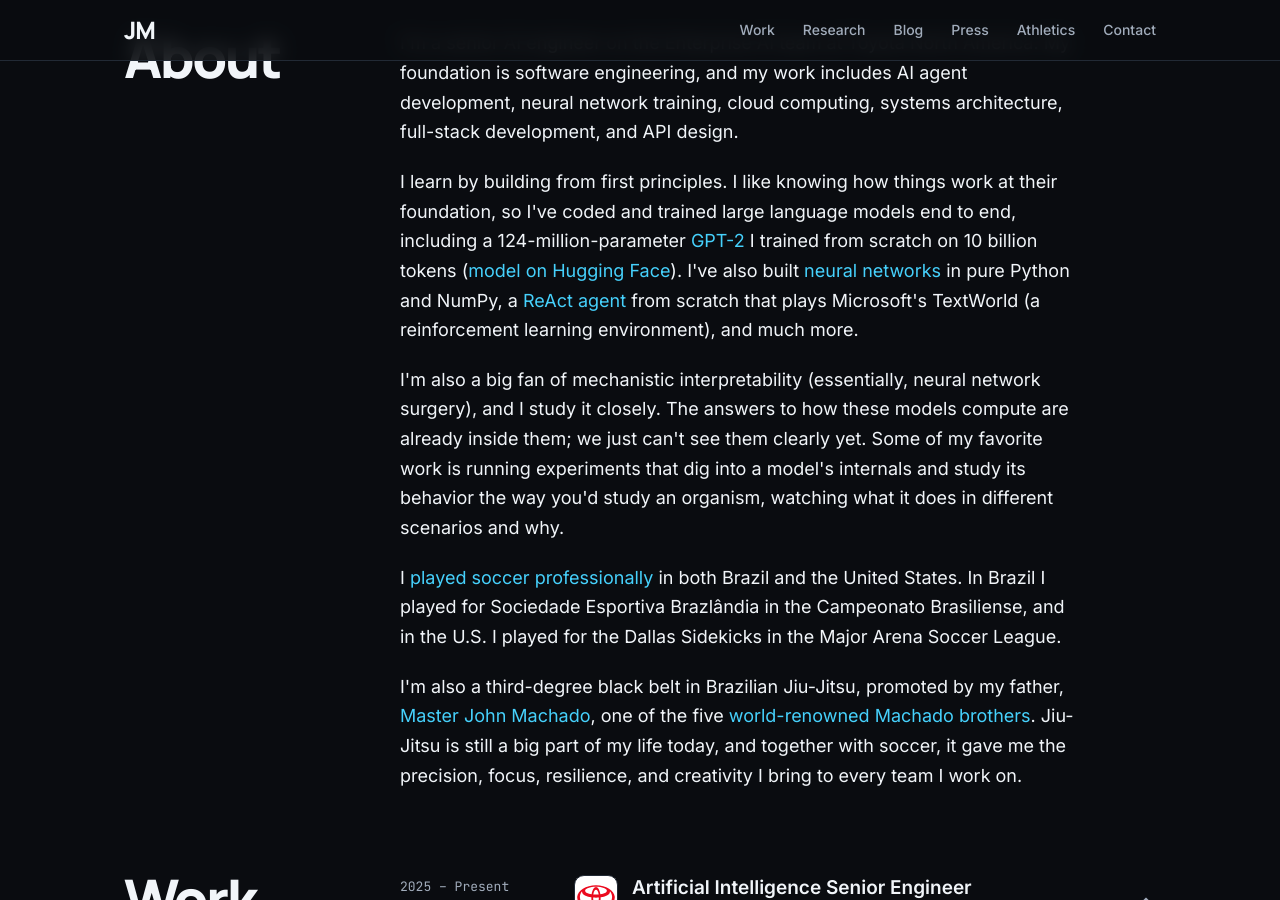
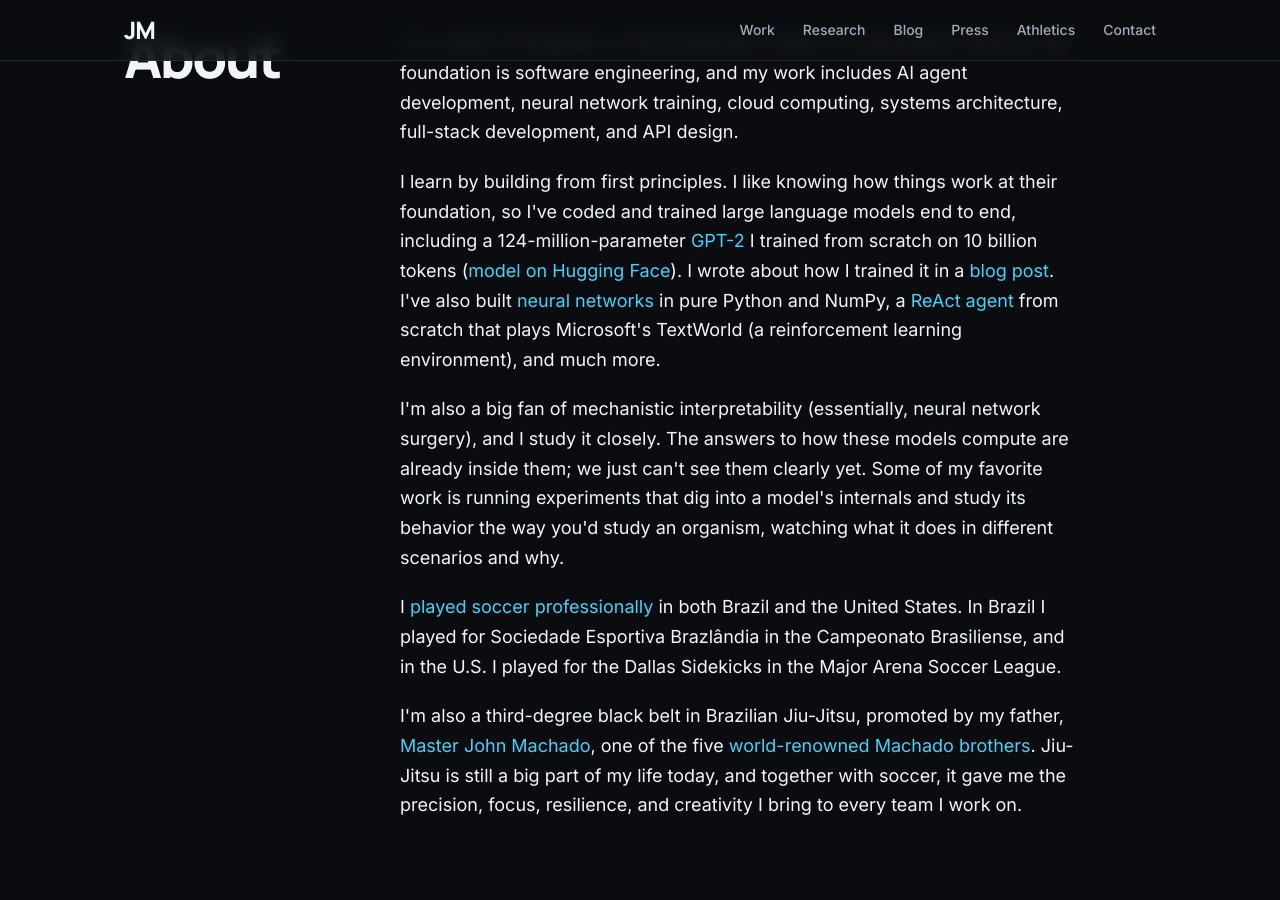
Before and after one commit to JohnMachado11/johnmachado.dev, a Jekyll site: the page built from index.html, in a window 1280 px wide and 900 px high, scrolled down 883 px. Built offline with Jekyll 4.4.1, drawn with Linux system fonts in a browser that asks for light colours.

Commit message:
Link the GPT-2 post from the About section

```diff
--- a/index.html
+++ b/index.html
@@ -103,7 +103,7 @@
           architecture, full-stack development, and API&nbsp;design.
         </p>
         <p>
-          I learn by building from first principles. I like knowing how things work at their foundation, so I've coded and trained large language models end to end, including a 124-million-parameter <a href="https://github.com/JohnMachado11/GPT-2" target="_blank" rel="noopener">GPT-2</a> I trained from scratch on 10 billion tokens (<a href="https://huggingface.co/John-Machado/gpt2-small-fineweb-edu" target="_blank" rel="noopener">model on Hugging Face</a>). I've also built <a href="https://github.com/JohnMachado11/Neural-Networks-from-Scratch-in-Python" target="_blank" rel="noopener">neural networks</a> in pure Python and NumPy, a <a href="https://github.com/JohnMachado11/ReAct-Agent-plus-TextWorld" target="_blank" rel="noopener">ReAct agent</a> from scratch that plays Microsoft's TextWorld (a reinforcement learning environment), and much&nbsp;more.
+          I learn by building from first principles. I like knowing how things work at their foundation, so I've coded and trained large language models end to end, including a 124-million-parameter <a href="https://github.com/JohnMachado11/GPT-2" target="_blank" rel="noopener">GPT-2</a> I trained from scratch on 10 billion tokens (<a href="https://huggingface.co/John-Machado/gpt2-small-fineweb-edu" target="_blank" rel="noopener">model on Hugging Face</a>). I wrote about how I trained it in a <a href="/blog/how-i-trained-gpt2-small/">blog post</a>. I've also built <a href="https://github.com/JohnMachado11/Neural-Networks-from-Scratch-in-Python" target="_blank" rel="noopener">neural networks</a> in pure Python and NumPy, a <a href="https://github.com/JohnMachado11/ReAct-Agent-plus-TextWorld" target="_blank" rel="noopener">ReAct agent</a> from scratch that plays Microsoft's TextWorld (a reinforcement learning environment), and much&nbsp;more.
         </p>
         <p>
           I'm also a big fan of mechanistic interpretability (essentially, neural network surgery), and
```
